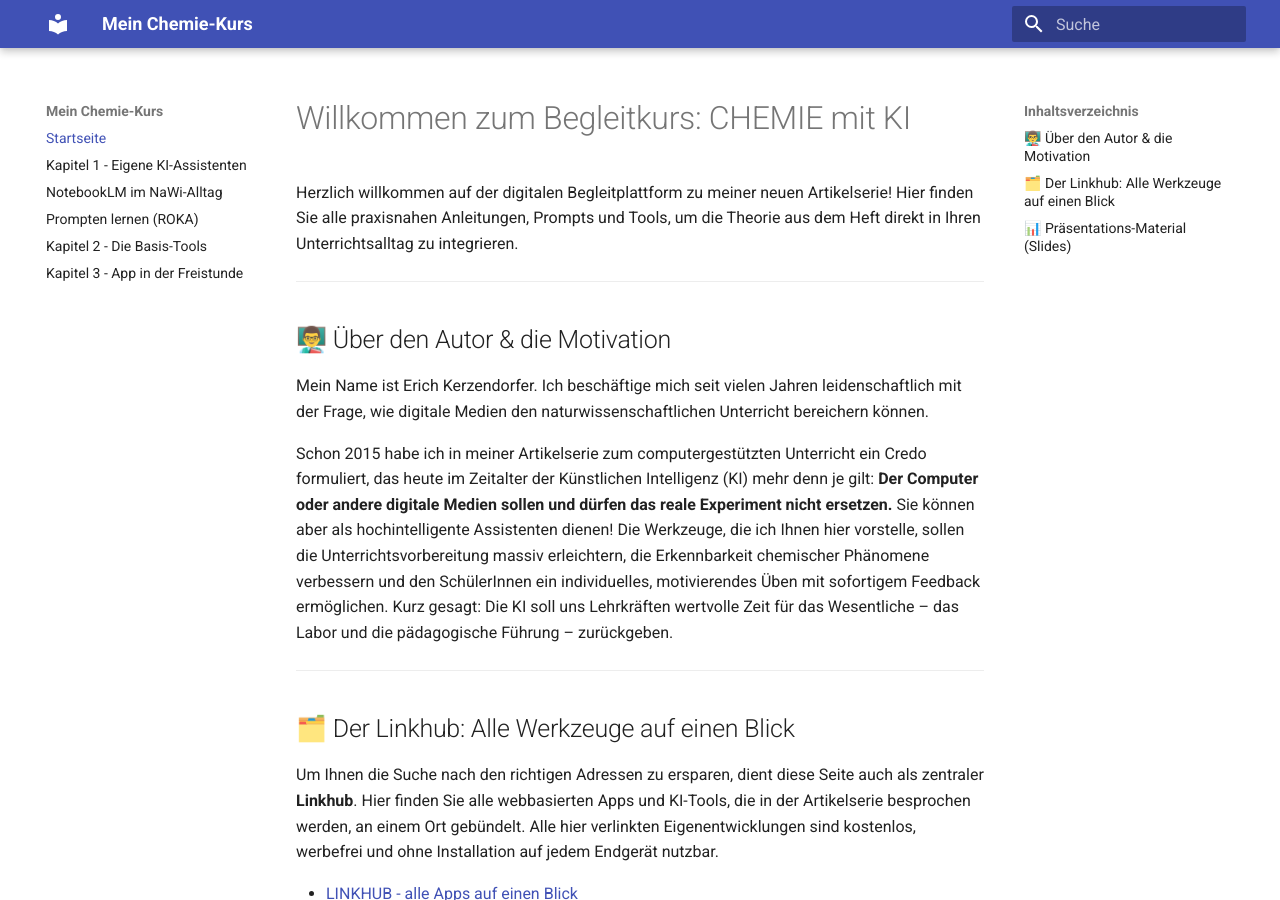
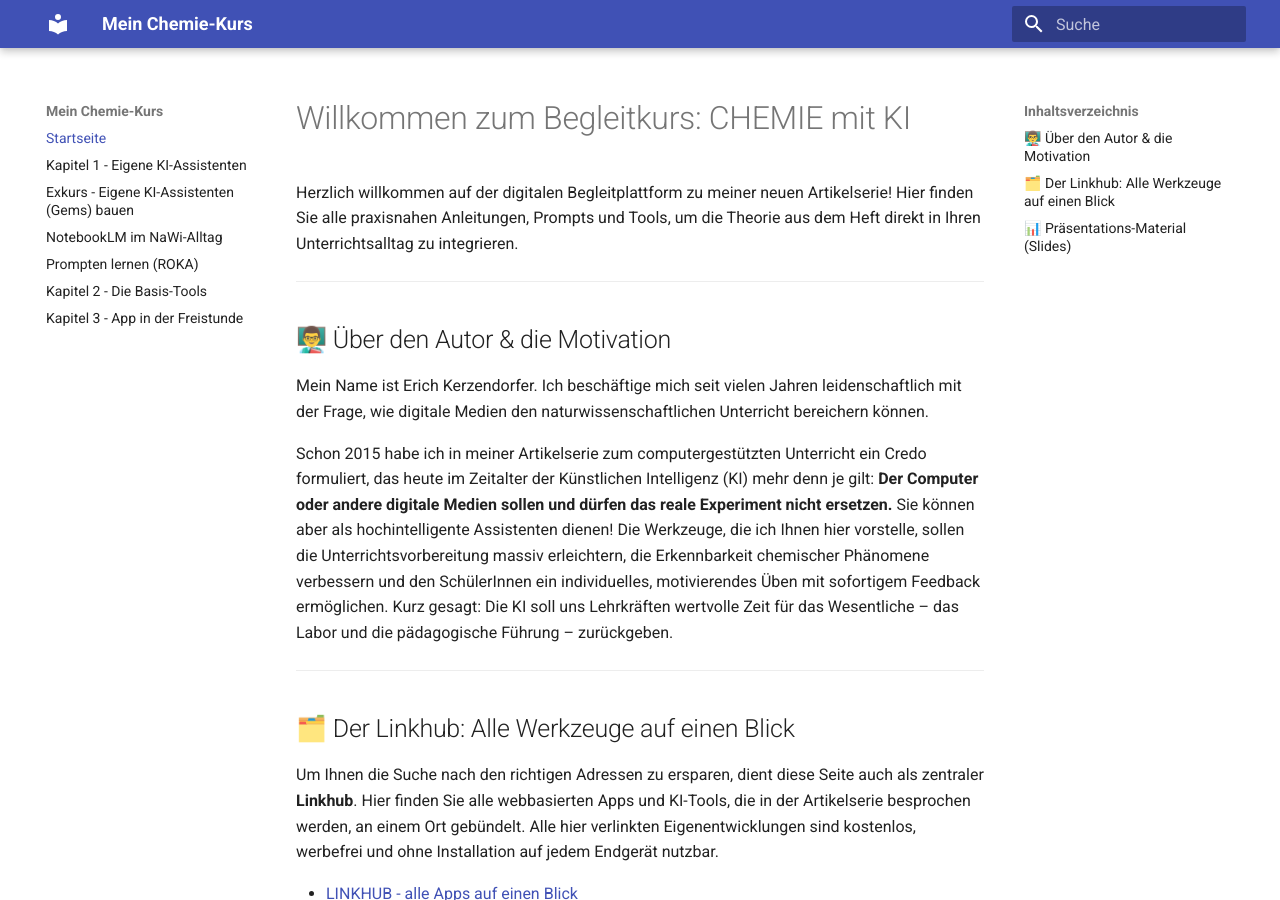
Before and after one commit to ekerzendorfer/CHEMIE-MIT-KI-ONLINEKURS, an MkDocs documentation site: the page built from docs/index.md, in a window 1280 px wide and 900 px high. Built offline with MkDocs 1.6.1 and Material for MkDocs 9.7.7, drawn with Linux system fonts in a browser that asks for light colours.

Commit message:
Add navigation entry for Gems in mkdocs.yml

```diff
--- a/mkdocs.yml
+++ b/mkdocs.yml
@@ -24,6 +24,7 @@ extra_javascript:
 nav:
   - Startseite: index.md
   - Kapitel 1 - Eigene KI-Assistenten: kapitel1.md
+  - Exkurs - Eigene KI-Assistenten (Gems) bauen: gems.md
   - NotebookLM im NaWi-Alltag: notebooklm.md
   - Prompten lernen (ROKA): prompten.md
   - Kapitel 2 - Die Basis-Tools: kapitel2.md
```
